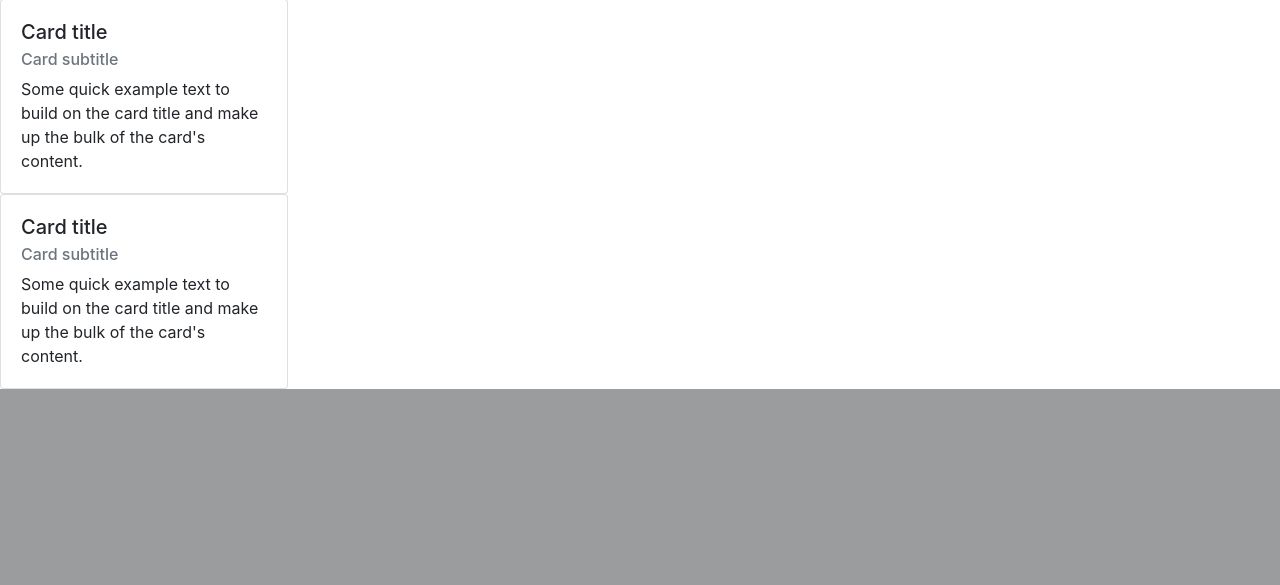
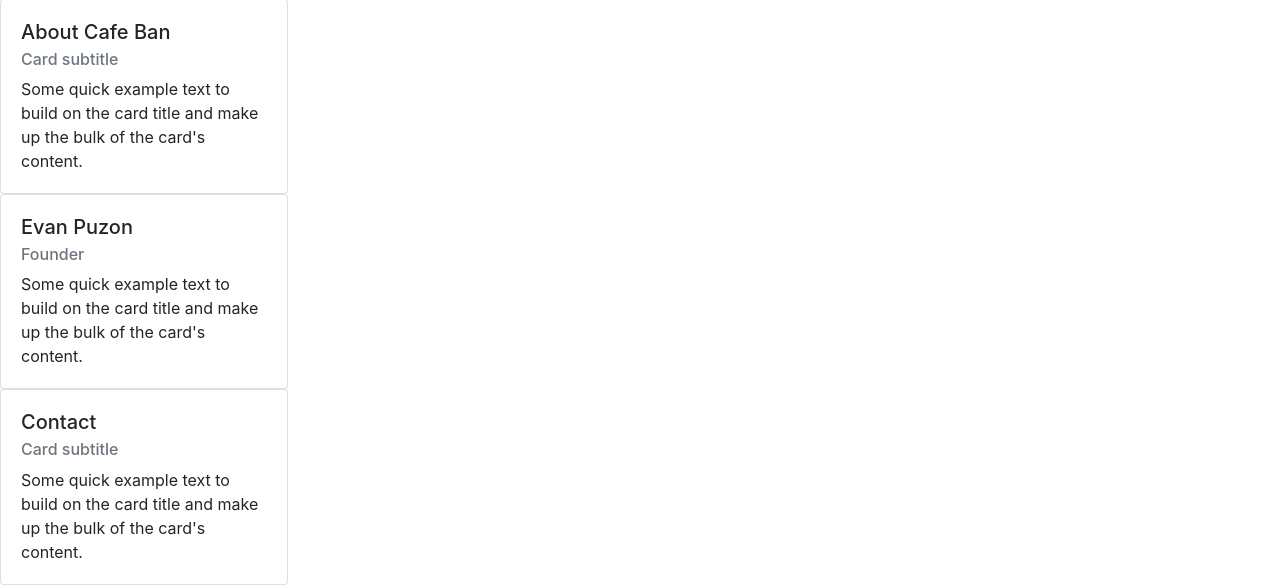
Before and after one commit to puzonevan/CafeBan, a Flask app: page / in a window 1280 px wide. Shown: the part 1073-1658 px from the top of the page. Before the commit the page ends 1462 px from the top, so only its background shows below. Run offline with Flask 2, Linux system fonts and the light colour scheme; some libraries are stand-ins or nearby versions.

Commit message:
home.html layout implemented

```diff
--- a/cafeapp/templates/base.html
+++ b/cafeapp/templates/base.html
@@ -9,6 +9,8 @@
 
     <!-- Bootstrap CSS -->
     <link rel="stylesheet" href="https://stackpath.bootstrapcdn.com/bootstrap/4.5.1/css/bootstrap.min.css" integrity="sha384-VCmXjywReHh4PwowAiWNagnWcLhlEJLA5buUprzK8rxFgeH0kww/aWY76TfkUoSX" crossorigin="anonymous">
+    <script src="https://ajax.googleapis.com/ajax/libs/jquery/3.3.1/jquery.min.js"></script>
+    <script src="https://maxcdn.bootstrapcdn.com/bootstrap/3.3.7/js/bootstrap.min.js"></script>
 </head>
 
 <body>
--- a/cafeapp/templates/home.html
+++ b/cafeapp/templates/home.html
@@ -3,25 +3,42 @@
 {% block content %}
 
     <!-- Slideshow -->
-    <div id="carouselExampleSlidesOnly" class="carousel slide" data-ride="carousel">
+    <div id="slideshow" class="carousel slide" data-ride="carousel">
         <div class="carousel-inner">
           <div class="carousel-item active">
               <img src="static/CoffImgs/coffee1.jpg" class="d-block w-100" alt="coffee2">
           </div>
           <div class="carousel-item">
-            <img src="../data/CoffImgs/coffee2.png" class="d-block w-100" alt="coffee2">
+            <img src="static/CakeImgs/cake3.jpg" class="d-block w-100" alt="coffee2">
           </div>
           <div class="carousel-item">
-            <img src="../data/CoffImgs/coffee12.jpg" class="d-block w-100" alt="coffee12">
+            <img src="static/CafeImgs/cafeaesth5.jpg" class="d-block w-100" alt="coffee12">
           </div>
+        </div>
+        <a class="carousel-control-prev" href="#slideshow" role="button" data-slide="prev">
+            <span class="carousel-control-prev-icon" aria-hidden="true"></span>
+            <span class="sr-only">Previous</span>
+        </a>
+        <a class="carousel-control-next" href="#slideshow" role="button" data-slide="next">
+            <span class="carousel-control-next-icon" aria-hidden="true"></span>
+            <span class="sr-only">Next</span>
+        </a>
+    </div>
+
+    <!-- About Cafe Card -->
+    <div class="card" style="width: 18rem;">
+        <div class="card-body">
+          <h5 class="card-title">About Cafe Ban</h5>
+          <h6 class="card-subtitle mb-2 text-muted">Card subtitle</h6>
+          <p class="card-text">Some quick example text to build on the card title and make up the bulk of the card's content.</p>
         </div>
     </div>
 
-    <!-- About Me Card -->
+    <!-- About Founder Card -->
     <div class="card" style="width: 18rem;">
         <div class="card-body">
-          <h5 class="card-title">Card title</h5>
-          <h6 class="card-subtitle mb-2 text-muted">Card subtitle</h6>
+          <h5 class="card-title">Evan Puzon</h5>
+          <h6 class="card-subtitle mb-2 text-muted">Founder</h6>
           <p class="card-text">Some quick example text to build on the card title and make up the bulk of the card's content.</p>
         </div>
     </div>
@@ -29,7 +46,7 @@
     <!-- Contact Card-->
     <div class="card" style="width: 18rem;">
         <div class="card-body">
-          <h5 class="card-title">Card title</h5>
+          <h5 class="card-title">Contact</h5>
           <h6 class="card-subtitle mb-2 text-muted">Card subtitle</h6>
           <p class="card-text">Some quick example text to build on the card title and make up the bulk of the card's content.</p>
         </div>
```
